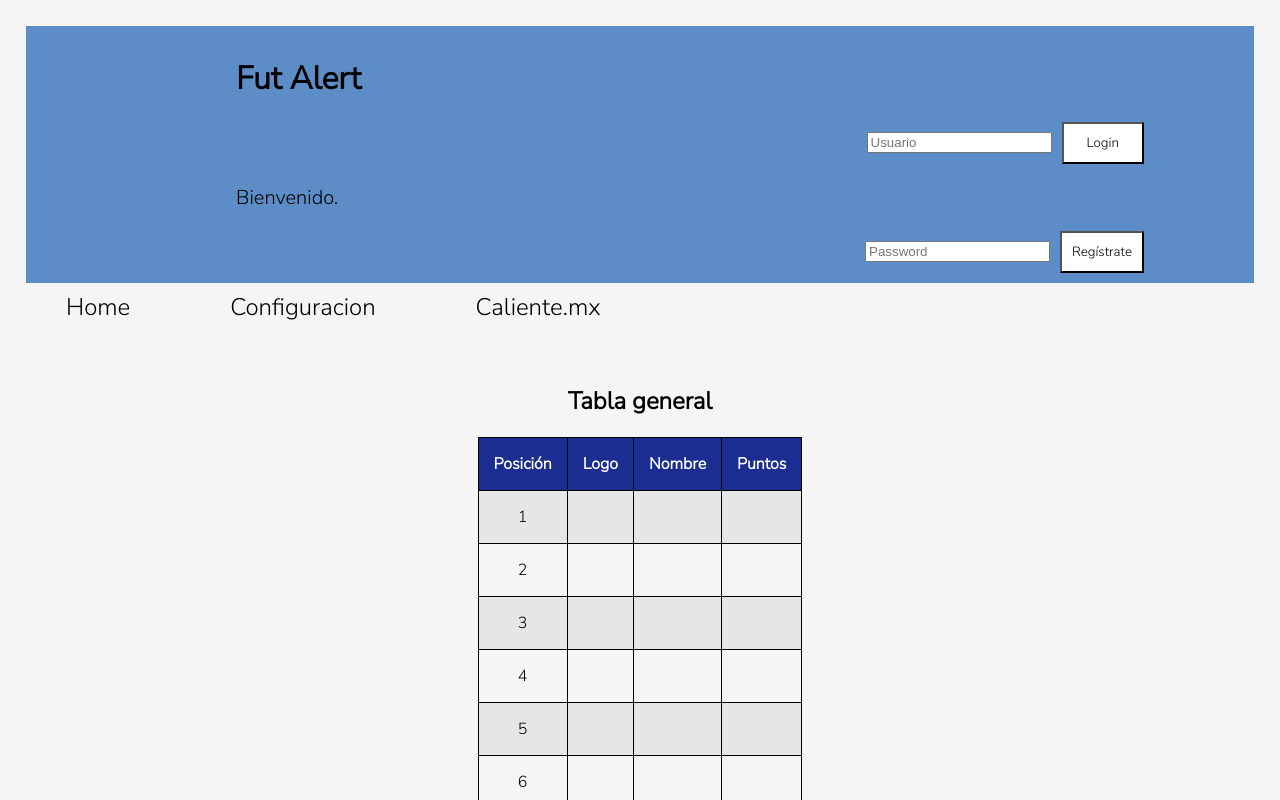
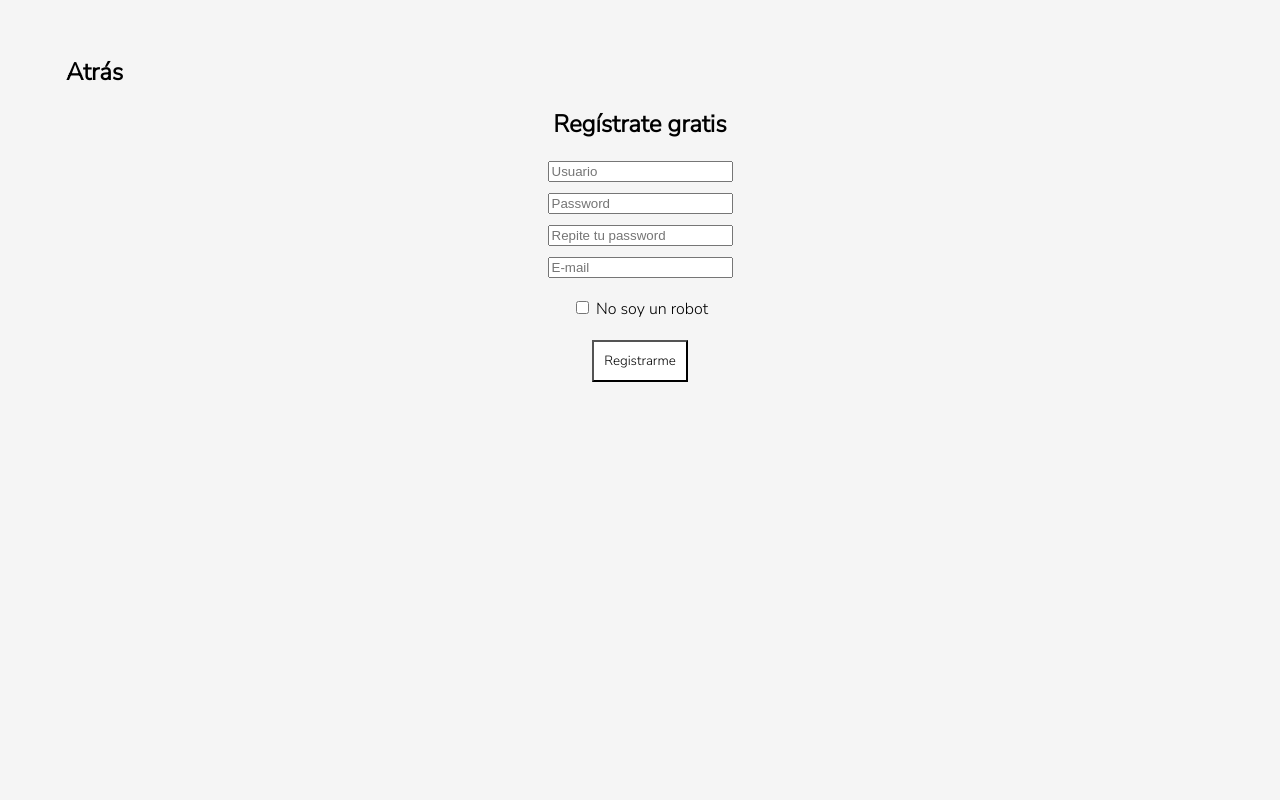
Before and after one commit to JonatanESalinas/front-parcial2-web, an Angular app: page /registro in a window 1280 px wide. Before the commit this address led to /. Shown: the top 800 px of the page. Built offline with nearby package versions, Linux system fonts and the light colour scheme.

Commit message:
Registro frontend added #5

```diff
--- a/src/app/app-routing.module.ts
+++ b/src/app/app-routing.module.ts
@@ -1,7 +1,19 @@
 import { NgModule } from '@angular/core';
 import { RouterModule, Routes } from '@angular/router';
+import { HomeComponent } from './home/home.component';
+import { RegistroComponent } from './registro/registro.component';
 
-const routes: Routes = [];
+const routes: Routes = [
+  {
+    path: '',
+    component: HomeComponent
+  },
+  {
+    path: 'registro',
+    component: RegistroComponent
+  },
+
+];
 
 @NgModule({
   imports: [RouterModule.forRoot(routes)],
--- a/src/app/app.component.html
+++ b/src/app/app.component.html
@@ -1,34 +1 @@
-<body>
-  <header>
-    <div>
-      <h1>Fut Alert</h1>
-    </div>
-
-    <div class="input_usuario">
-      <input class="cajas_input" type="text" id="username_input" placeholder="Usuario">
-      <button id="button-login" class="usuario-button">Login</button>
-  </div>
-
-    <div>
-      <p class="parrafo-bienvenida">
-        Bienvenido. <!--Aquí podras ver información de los <br>equipos de la LigaMX y la tabla general del torneo.-->
-      </p>
-    </div>
-
-    <div class="input_usuario">
-      <input class="cajas_input" type="text" id="password_input" placeholder="Password">
-      <button class="usuario-button">Regístrate</button>
-    </div>
-
-  </header>
-</body>
-
-<ul>
-  <li><a routerLink="">Home</a></li>
-  <li><a routerLink="configuracion">Configuracion</a></li>
-  <li><a routerLink="caliente">Caliente.mx</a></li>
-</ul>
-
-<app-home></app-home>
-
 <router-outlet></router-outlet>
--- a/src/app/app.component.scss
+++ b/src/app/app.component.scss
@@ -1,43 +0,0 @@
-body {
-    background: #5c8dc7;
-}
-
-h1 {
-    text-align: left;
-    margin-left: 200px;
-}
-
-.parrafo-bienvenida {
-    font-size: 20px;
-    text-align: left;
-    margin-left: 200px;
-}
-
-.input_usuario {
-    text-align: right;
-    margin-right: 100px;
-}
-
-.cajas_input {
-    margin: 10px;
-}
-
-#button-login {
-    text-align: center;
-    padding-left: 23px;
-    padding-right: 23px;
-    display: inline-block;
-
-}
-
-.usuario-button{
-    text-align: center;
-    padding: 10px;
-    background-color: #FFFFFF;
-    font-family: 'Nunito Sans', sans-serif;
-    color: #000;
-}
-
-.imagenes{
-    padding: 800px;
-}
--- a/src/app/home/home.component.html
+++ b/src/app/home/home.component.html
@@ -1,4 +1,31 @@
 <body>
+    <header>
+        <div class="row">
+            <div class="column">
+                <h1>Fut Alert</h1>
+                <p class="parrafo-bienvenida">
+                    Bienvenido.
+                </p>
+            </div>
+            <div class="column">
+                <div class="input_usuario">
+                    <input class="cajas_input" type="text" id="username_input" placeholder="Usuario">
+                    <button id="button-login" class="usuario-button">Login</button>
+                </div>
+                <div class="input_usuario">
+                    <input class="cajas_input" type="text" id="password_input" placeholder="Password">
+                    <a routerLink="/registro"> <button class="usuario-button">Regístrate</button> </a>
+                  </div>
+            </div>
+        </div>
+      </header>
+
+      <ul>
+        <li><a routerLink="">Home</a></li>
+        <li><a routerLink="configuracion">Configuración</a></li>
+        <li><a routerLink="caliente">Caliente.mx</a></li>
+      </ul>
+
     <main>
         <section>
             <!--Tabla general-->
--- a/src/app/home/home.component.scss
+++ b/src/app/home/home.component.scss
@@ -0,0 +1,62 @@
+* {
+    box-sizing: border-box;
+  }
+
+  /* Create two equal columns that floats next to each other */
+  .column {
+    float: left;
+    width: 50%;
+    padding: 10px;
+  }
+
+  /* Clear floats after the columns */
+  .row:after {
+    content: "";
+    display: table;
+    clear: both;
+  }
+
+h1 {
+    text-align: left;
+    margin-left: 200px;
+}
+
+header {
+    background: #5c8dc7;
+}
+
+.parrafo-bienvenida {
+    font-size: 20px;
+    text-align: left;
+    margin-left: 200px;
+}
+
+.input_usuario {
+    text-align: right;
+    //margin-right: 100px;
+    margin: 20px 100px 20px  0;
+}
+
+.cajas_input {
+    margin: 10px;
+}
+
+#button-login {
+    text-align: center;
+    padding-left: 23px;
+    padding-right: 23px;
+    display: inline-block;
+
+}
+
+.usuario-button{
+    text-align: center;
+    padding: 10px;
+    background-color: #FFFFFF;
+    font-family: 'Nunito Sans', sans-serif;
+    color: #000;
+}
+
+.imagenes{
+    //padding: 800px;
+}
--- a/src/app/registro/registro.component.html
+++ b/src/app/registro/registro.component.html
@@ -1 +1,23 @@
-<p>registro works!</p>
+<body>
+    <h2 id="atras_boton"><a routerLink="">Atrás</a></h2>
+    <h2>Regístrate gratis</h2>
+    <div class="cajas_registro">
+        <input type="text" id="username_input_regis" placeholder="Usuario">
+    </div>
+    <div class="cajas_registro">
+        <input type="text" id="password_regis" placeholder="Password">
+    </div>
+    <div class="cajas_registro">
+        <input type="text" id="repPass_input_regis" placeholder="Repite tu password">
+    </div>
+    <div class="cajas_registro">
+        <input type="text" id="email_input_regis" placeholder="E-mail">
+    </div>
+    <div class="check_class">
+        <input type="checkbox" id="noRobot_input_regis" name="checkRobot" value="robot">
+        <label for="checkRobot"> No soy un robot</label>
+    </div>
+
+    <button class="usuario-button">Registrarme</button>
+
+</body>
--- a/src/app/registro/registro.component.scss
+++ b/src/app/registro/registro.component.scss
@@ -0,0 +1,20 @@
+.cajas_registro {
+    margin: 10px;
+}
+
+#atras_boton {
+    text-align: left;
+    margin-left: 30px;
+}
+
+.usuario-button{
+    text-align: center;
+    padding: 10px;
+    background-color: #FFFFFF;
+    font-family: 'Nunito Sans', sans-serif;
+    color: #000;
+}
+
+.check_class {
+    margin: 20px;
+}
--- a/src/index.html
+++ b/src/index.html
@@ -2,7 +2,7 @@
 <html lang="en">
 <head>
   <meta charset="utf-8">
-  <title>Ng5</title>
+  <title>Fut Alert</title>
   <base href="/">
   <meta name="viewport" content="width=device-width, initial-scale=1">
   <link rel="icon" type="image/x-icon" href="favicon.ico">
```
